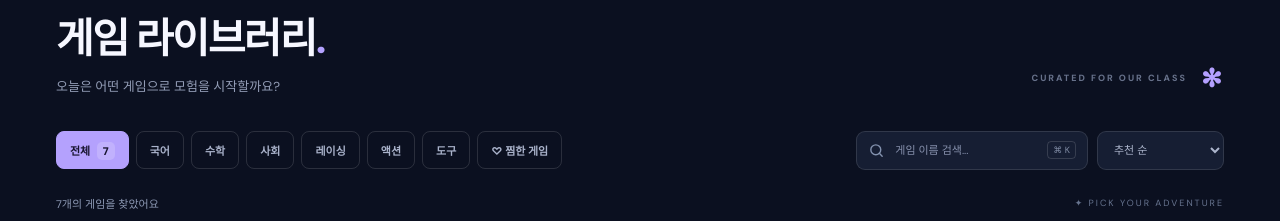
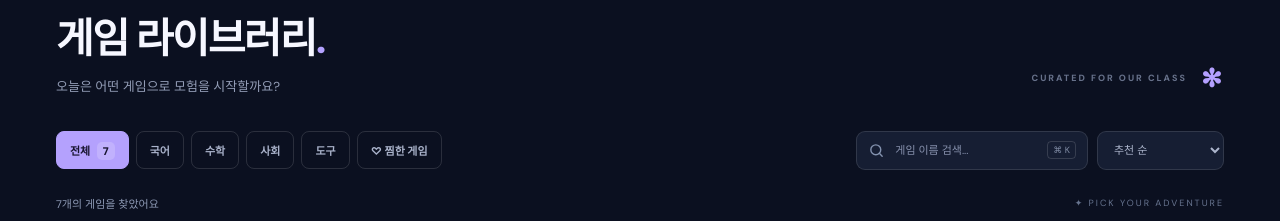
Before and after one commit to reiner5427-eng/stacking-blocks-3d, a plain HTML site: page game-land/index.html in a window 1280 px wide. Shown: the part 1040-1261 px from the top of the page. Drawn offline with Linux system fonts and the light colour scheme.

Commit message:
Hide now-empty racing and action category tabs in Game Land

```diff
--- a/game-land/index.html
+++ b/game-land/index.html
@@ -55,7 +55,7 @@
     <section class="games-section wrap" id="discover" aria-labelledby="discoverHeading">
       <div class="section-heading"><div><p class="eyebrow section-eyebrow">THE COLLECTION / 01</p><h2 id="discoverHeading">게임 라이브러리<span class="heading-point">.</span></h2><p>오늘은 어떤 게임으로 모험을 시작할까요?</p></div><div class="sort-hint" aria-hidden="true">CURATED FOR OUR CLASS <span>✻</span></div></div>
       <div class="toolbar">
-        <div class="tabs" role="group" aria-label="게임 종류"><button type="button" class="tab active" data-filter="all" aria-pressed="true">전체 <span id="allCount">0</span></button><button type="button" class="tab" data-filter="국어" aria-pressed="false">국어</button><button type="button" class="tab" data-filter="수학" aria-pressed="false">수학</button><button type="button" class="tab" data-filter="사회" aria-pressed="false">사회</button><button type="button" class="tab" data-filter="레이싱" aria-pressed="false">레이싱</button><button type="button" class="tab" data-filter="액션" aria-pressed="false">액션</button><button type="button" class="tab" data-filter="도구" aria-pressed="false">도구</button><button type="button" class="tab" data-filter="favorite" aria-pressed="false">♡ 찜한 게임</button></div>
+        <div class="tabs" role="group" aria-label="게임 종류"><button type="button" class="tab active" data-filter="all" aria-pressed="true">전체 <span id="allCount">0</span></button><button type="button" class="tab" data-filter="국어" aria-pressed="false">국어</button><button type="button" class="tab" data-filter="수학" aria-pressed="false">수학</button><button type="button" class="tab" data-filter="사회" aria-pressed="false">사회</button><button type="button" class="tab" data-filter="도구" aria-pressed="false">도구</button><button type="button" class="tab" data-filter="favorite" aria-pressed="false">♡ 찜한 게임</button></div>
         <div class="tools"><label class="search-box"><svg width="17" height="17" viewBox="0 0 24 24" fill="none" stroke="currentColor" stroke-width="2" stroke-linecap="round" aria-hidden="true"><circle cx="11" cy="11" r="7"/><path d="m20 20-4-4"/></svg><input id="searchInput" type="search" autocomplete="off" aria-label="게임 검색" placeholder="게임 이름 검색..." /><span class="search-key">⌘ K</span></label><select id="sortSelect" aria-label="게임 정렬"><option value="default">추천 순</option><option value="name">이름 순</option><option value="ready">실행 가능 먼저</option></select></div>
       </div>
       <div class="result-line"><span id="resultCount">게임을 불러오는 중</span><span class="result-decoration" aria-hidden="true">✦ PICK YOUR ADVENTURE</span></div>
```
